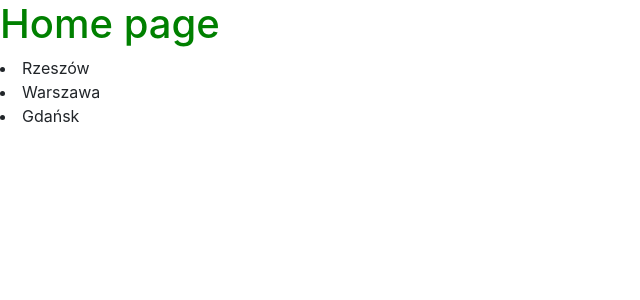
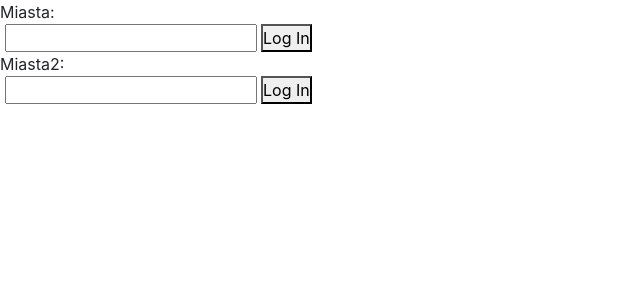
Before and after one commit to PRz-IO/p05gr02-pogoda-p05gr02-pogoda, a Flask app: template website/templates/home/home.html in a window 1280 px wide. Shown: the top 300 px of the page, without its empty margins (0-640 px from the left). Run offline with Flask 2, Linux system fonts and the light colour scheme; data comes from the database, SQL or seed files in the repository; the template is opened without the code that fills it: values that come from a table or form of the project are taken from there, most other values are stand-ins (such as "Sample title", 1, 10 or a date in 2020).

Commit message:
Wybieranie dwóch miast do porównania

```diff
--- a/website/templates/home/home.html
+++ b/website/templates/home/home.html
@@ -13,8 +13,26 @@ Home
 {% endblock%}
 
 {% block content %}
-<h1>Home page</h1>
-{% for miasto in user.miasta %}
-<li>{{miasto.nazwa_miasta}}</li>
-{% endfor %}
+<form method="POST">
+    Miasta: </br>
+    <label for="miasta"></label>
+    <input list="miasta" id="miasto_data" name="miasto_data">
+    <datalist name="miasta" id="miasta">
+        {% for citi in cities %}
+        <option id="miasto" name="miasto" value={{citi.nazwa_miasta}} />
+        {% endfor %}
+    </datalist>
+    <button type="submit">Log In</button>
+</br>
+    Miasta2: </br>
+    <label for="miasta2"></label>
+    <input list="miasta2" id="miasto_data2" name="miasto_data2">
+    <datalist name="miasta2" id="miasta2">
+        {% for citi in cities %}
+        <option id="miasto2" name="miasto2" value={{citi.nazwa_miasta}} />
+        {% endfor %}
+    </datalist>
+    <button type="submit">Log In</button>
+</form>
+
 {% endblock%}
```
Also changed, not shown: website/views.py (+7 -10 lines), website/static/assets/cat.jpg.
